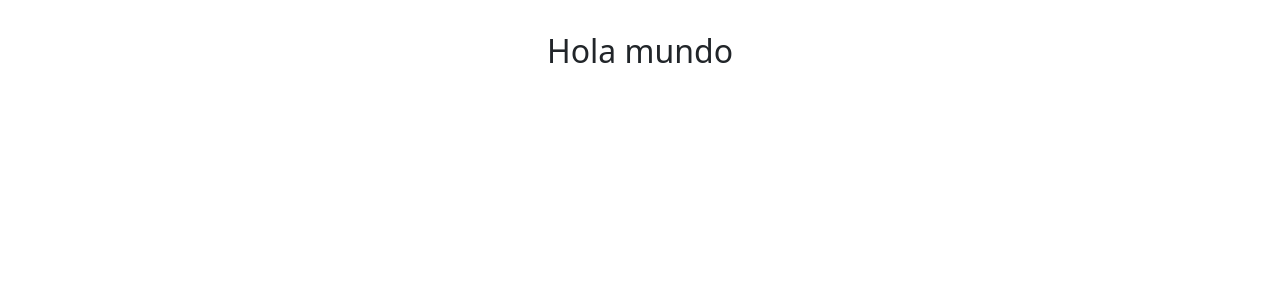
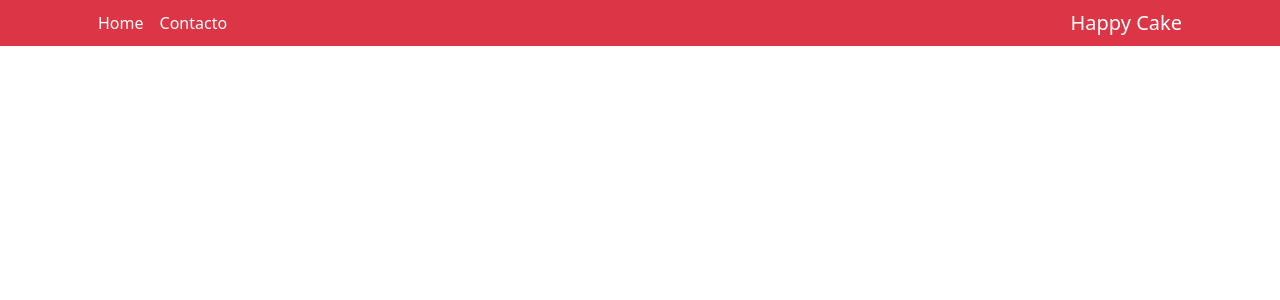
Before and after one commit to Edisonven/happy-cake-react-router, a React (Vite) app in the folder happy_cake/: page / in a window 1280 px wide. Shown: the top 300 px of the page. Built offline with nearby package versions, Linux system fonts and the light colour scheme.

Commit message:
Creando componente navbar y sus links

```diff
--- a/happy_cake/src/App.css
+++ b/happy_cake/src/App.css
@@ -1,6 +1,5 @@
 #root {
   max-width: 1280px;
   margin: 0 auto;
-  padding: 2rem;
   text-align: center;
 }
--- a/happy_cake/src/App.jsx
+++ b/happy_cake/src/App.jsx
@@ -1,9 +1,9 @@
 import "./App.css";
-
+import Navegacion from "./components/Navbar";
 function App() {
   return (
     <>
-      <h2>Hola mundo</h2>
+      <Navegacion></Navegacion>
     </>
   );
 }
--- /dev/null
+++ b/happy_cake/src/components/Navbar.jsx
@@ -0,0 +1,23 @@
+import { Container, Navbar } from "react-bootstrap";
+import { Link } from "react-router-dom";
+
+const Navegacion = () => {
+  return (
+    <Navbar bg="danger" variant="dark" className="Navbar">
+      <Container>
+        <div>
+          <Link to="/" className="text-white ms-3 text-decoration-none">
+            Home
+          </Link>
+          <Link to="/planes" className="text-white ms-3 text-decoration-none">
+            Contacto
+          </Link>
+        </div>
+        <div>
+          <Navbar.Brand>Happy Cake</Navbar.Brand>
+        </div>
+      </Container>
+    </Navbar>
+  );
+};
+export default Navegacion;
--- a/happy_cake/src/index.css
+++ b/happy_cake/src/index.css
@@ -12,3 +12,10 @@
   -webkit-font-smoothing: antialiased;
   -moz-osx-font-smoothing: grayscale;
 }
+
+.Navbar {
+  width: 100%;
+  display: flex;
+  align-items: center;
+  justify-content: space-between;
+}
--- a/happy_cake/src/main.jsx
+++ b/happy_cake/src/main.jsx
@@ -3,10 +3,11 @@ import ReactDOM from "react-dom/client";
 import App from "./App.jsx";
 import "./index.css";
 import "bootstrap/dist/css/bootstrap.min.css";
-
+import { BrowserRouter } from "react-router-dom";
 ReactDOM.createRoot(document.getElementById("root")).render(
-
   <React.StrictMode>
-    <App />
+    <BrowserRouter>
+      <App />
+    </BrowserRouter>
   </React.StrictMode>
 );
```
